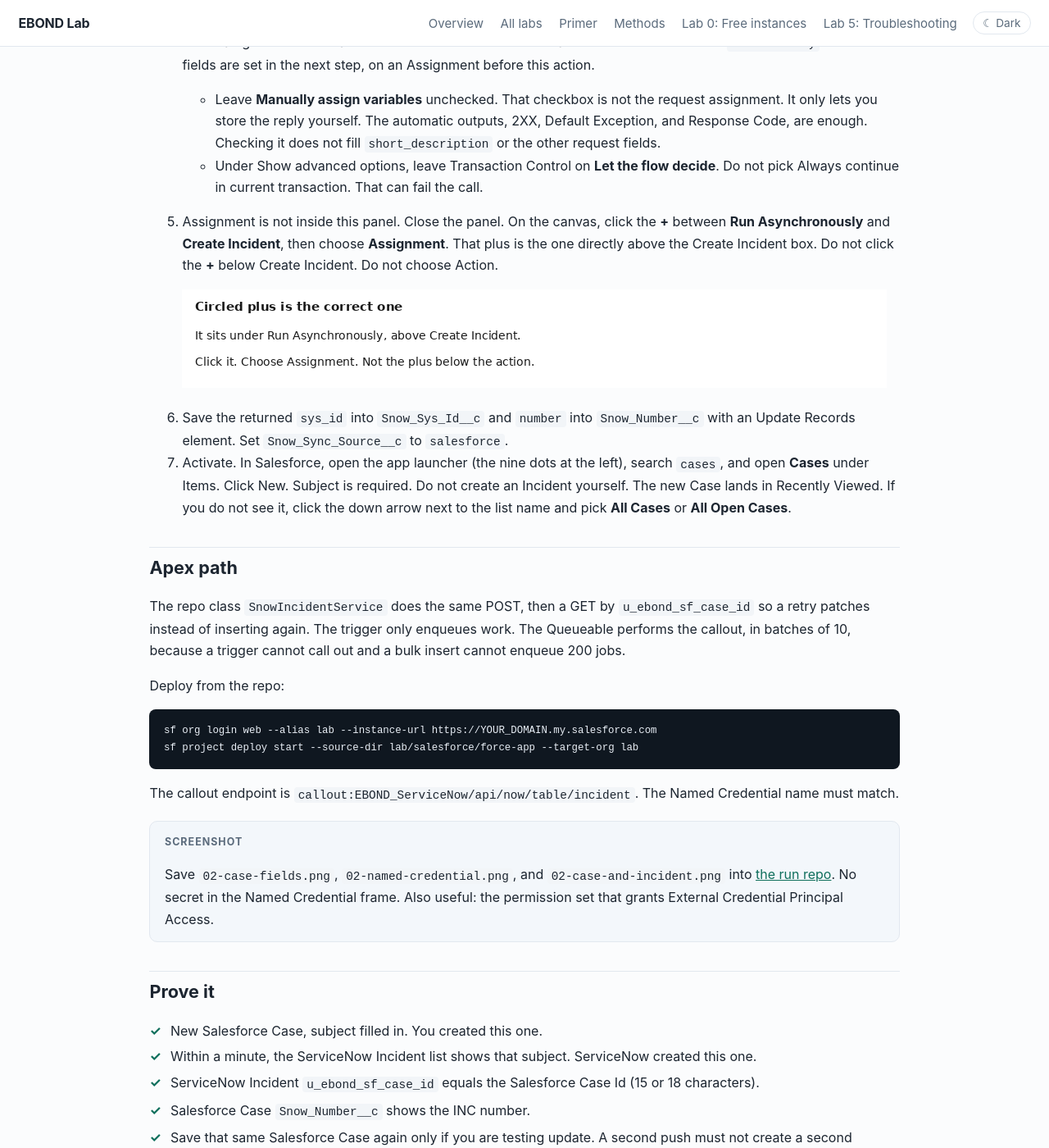
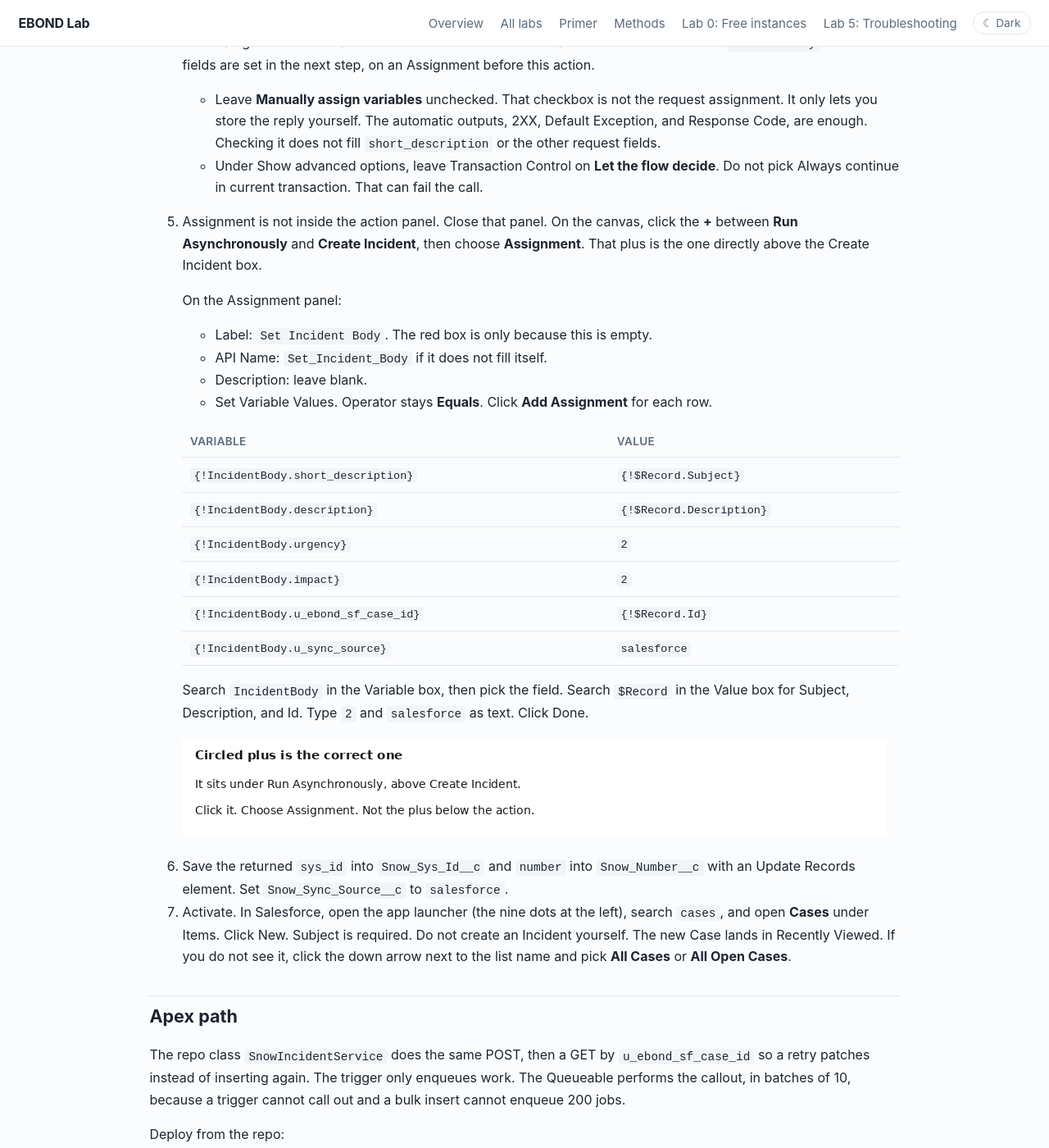
Before and after one commit to eltonaguiar/EBOND_ServiceNowSalesforce, a Jekyll site: the page built from site/labs/02-salesforce-to-snow.md, in a window 1280 px wide and 1400 px high, scrolled down 8716 px. Shown: the whole window at 82% size. Built offline with Jekyll 4.4.1, drawn with Linux system fonts in a browser that asks for light colours.

Commit message:
Add the six Assignment rows for IncidentBody.

```diff
--- a/site/labs/02-salesforce-to-snow.md
+++ b/site/labs/02-salesforce-to-snow.md
@@ -278,7 +278,24 @@ Use this only if you picked Flow above.
    On New Resource, API Name `IncidentBody`. Leave Description blank. Data Type stays Apex-Defined. Apex Class stays the generated body class. Leave Allow multiple values unchecked. Leave both Availability boxes unchecked. This dialog does not contain the six fields. Click **Done**. The Value box should then show `IncidentBody`. The six fields are set in the next step, on an Assignment before this action.
    - Leave **Manually assign variables** unchecked. That checkbox is not the request assignment. It only lets you store the reply yourself. The automatic outputs, 2XX, Default Exception, and Response Code, are enough. Checking it does not fill `short_description` or the other request fields.
    - Under Show advanced options, leave Transaction Control on **Let the flow decide**. Do not pick Always continue in current transaction. That can fail the call.
-5. Assignment is not inside this panel. Close the panel. On the canvas, click the **+** between **Run Asynchronously** and **Create Incident**, then choose **Assignment**. That plus is the one directly above the Create Incident box. Do not click the **+** below Create Incident. Do not choose Action.
+5. Assignment is not inside the action panel. Close that panel. On the canvas, click the **+** between **Run Asynchronously** and **Create Incident**, then choose **Assignment**. That plus is the one directly above the Create Incident box.
+
+   On the Assignment panel:
+   - Label: `Set Incident Body`. The red box is only because this is empty.
+   - API Name: `Set_Incident_Body` if it does not fill itself.
+   - Description: leave blank.
+   - Set Variable Values. Operator stays **Equals**. Click **Add Assignment** for each row.
+
+   | Variable | Value |
+   |----------|--------|
+   | `{!IncidentBody.short_description}` | `{!$Record.Subject}` |
+   | `{!IncidentBody.description}` | `{!$Record.Description}` |
+   | `{!IncidentBody.urgency}` | `2` |
+   | `{!IncidentBody.impact}` | `2` |
+   | `{!IncidentBody.u_ebond_sf_case_id}` | `{!$Record.Id}` |
+   | `{!IncidentBody.u_sync_source}` | `salesforce` |
+
+   Search `IncidentBody` in the Variable box, then pick the field. Search `$Record` in the Value box for Subject, Description, and Id. Type `2` and `salesforce` as text. Click Done.
 
    ![The plus above Create Incident]({{ '/assets/img/02-assignment-plus-circled.png' | relative_url }})
 5. Save the returned `sys_id` into `Snow_Sys_Id__c` and `number` into `Snow_Number__c` with an Update Records element. Set `Snow_Sync_Source__c` to `salesforce`.
```
